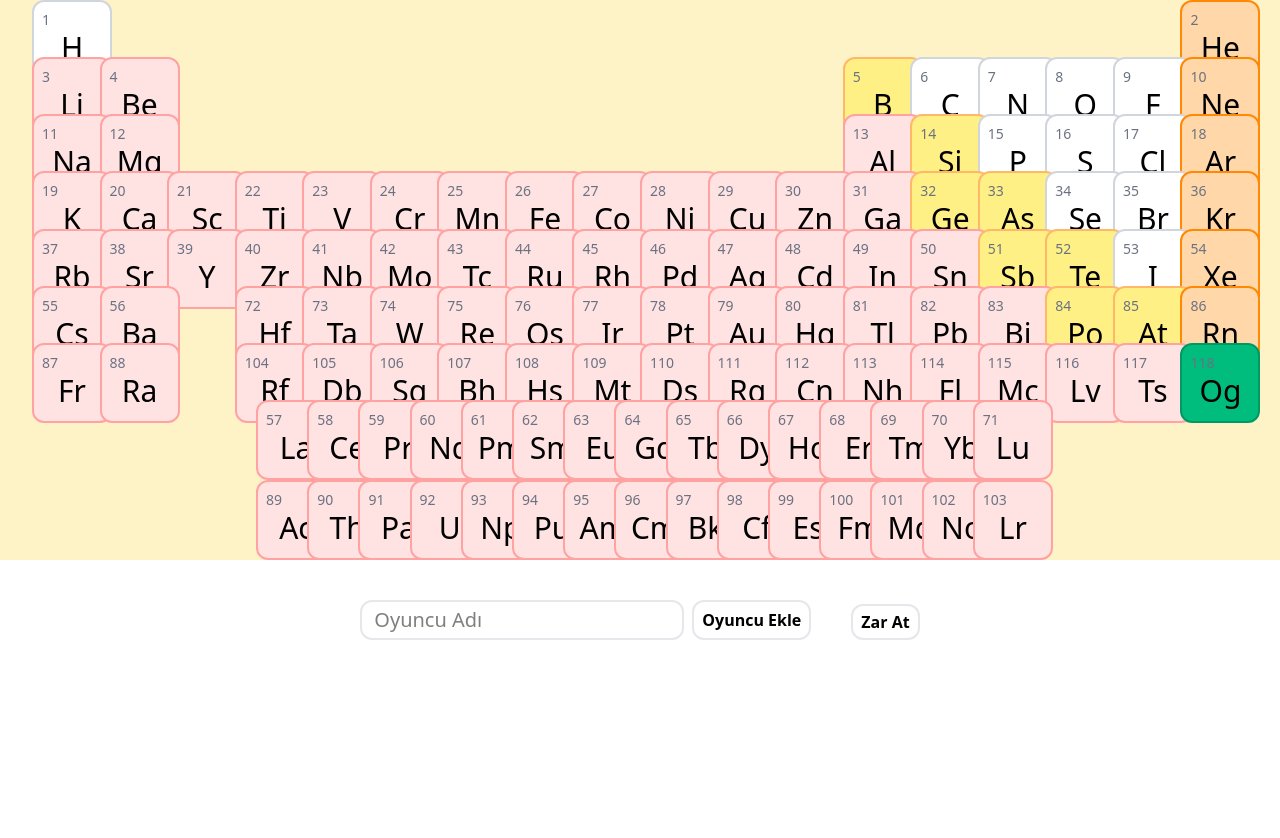
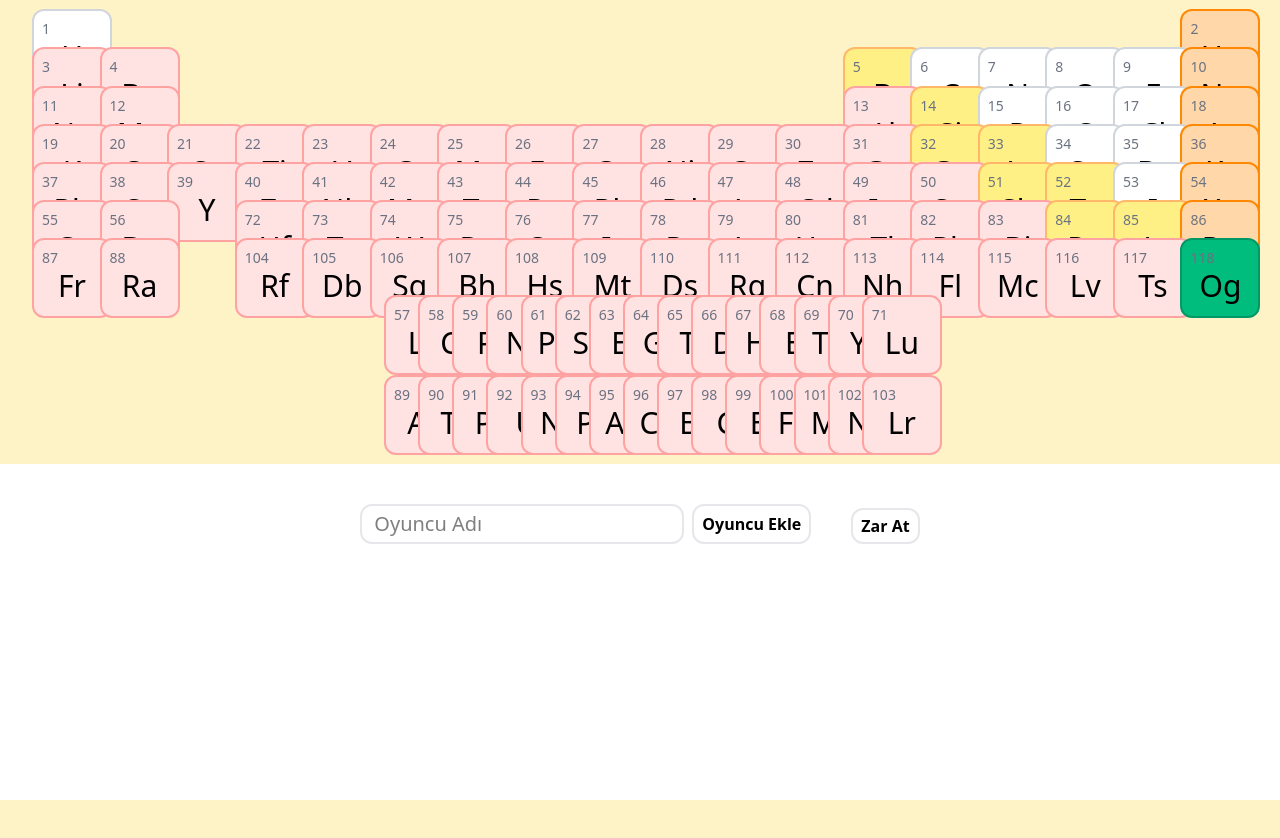
Before and after one commit to aliemiroktay/ptablo, a Next.js app: page / in a window 1280 px wide. Shown: the top 838 px of the page. After the commit the page ends 800 px from the top, so only its background shows below. Built offline with nearby package versions, Linux system fonts and the light colour scheme.

Commit message:
Update page.jsx

```diff
--- a/app/page.jsx
+++ b/app/page.jsx
@@ -17,13 +17,13 @@ function Home() {
         <p className="text-black text-md">{element.rule}</p>
       </div> : <></>}
 
-      <div className="grid grid-cols-18 grid-rows-7 w-[95%] lg:w-[70%] xl:w-[95%] 2xl:w-[80%] h-1/2 m-auto">
+      <div className="grid grid-cols-18 grid-rows-7 w-[95%] lg:w-[70%] xl:w-[95%] 2xl:w-[80%] h-1/3 m-auto">
         {elements.map((element) => (
           <Element key={element.number ?? Math.floor(Math.random() * 1000000000)} onClick={() => setElement(element)} {...element} />
         ))}
       </div>
 
-      <div className="grid grid-cols-15 grid-rows-2 w-3/5 m-auto">
+      <div className="grid grid-cols-15 grid-rows-2 w-2/5 m-auto">
         {elements2.map((element) => (
           <Element key={element.number ?? Math.floor(Math.random() * 1000000000)} onClick={() => setElement(element)} {...element} />
         ))}
```
